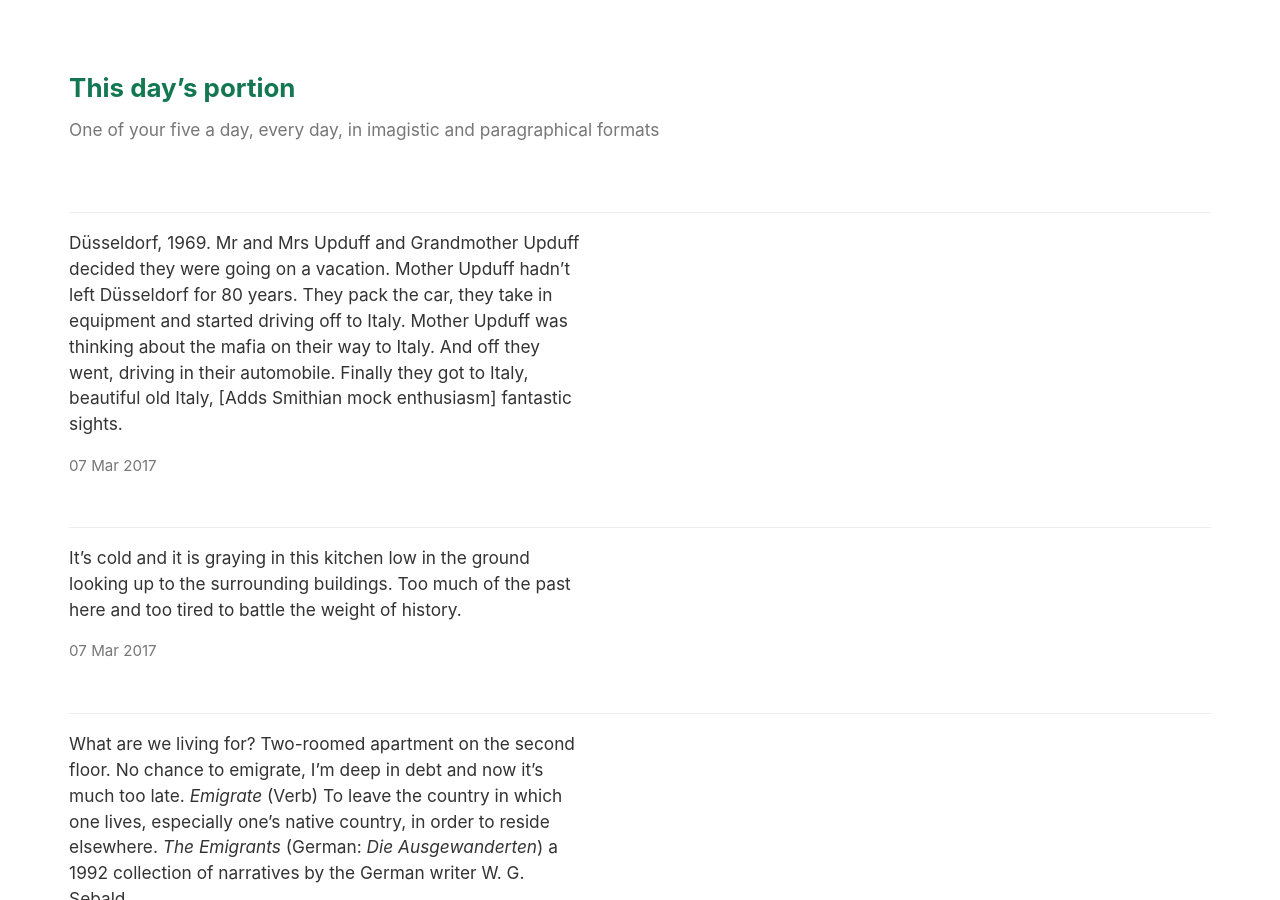
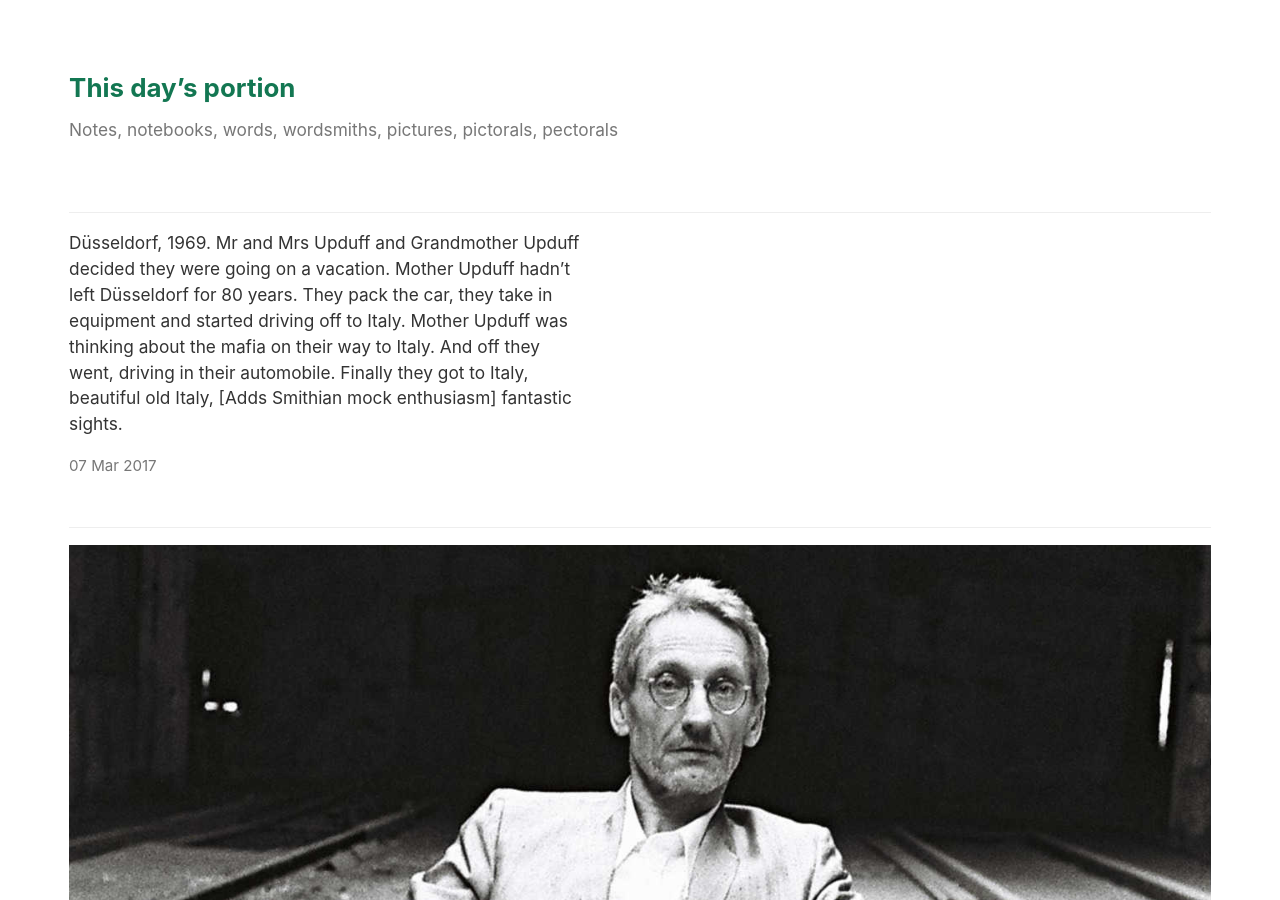
Before and after one commit to leonp/portion, a Jekyll site: the page built from index.html, in a window 1280 px wide and 900 px high. Built offline with Jekyll 4.4.1, drawn with Linux system fonts in a browser that asks for light colours; the list of posts is cut into pages by our own code.

```diff
--- a/404.html
+++ b/404.html
@@ -4,7 +4,4 @@ title: "404: Page not found"
 permalink: 404.html
 ---
 
-<div class="page">
-  <h1 class="page-title">404: Page not found</h1>
-  <p class="lead">Sorry, we've misplaced that URL or it's pointing to something that doesn't exist. <a href="{{ site.baseurl }}/">Head back home</a> to try finding it again.</p>
-</div>
+Ist nicht vorhanden (does not exist, this page).
--- a/_config.yml
+++ b/_config.yml
@@ -3,7 +3,7 @@ permalink: pretty
 
 # Setup
 title: "This day’s portion"
-tagline: One of your five a day, every day, in imagistic and paragraphical formats
+tagline: Notes, notebooks, words, wordsmiths, pictures, pictorals, pectorals
 paginate: 5
 lang: en-gb
 credit: yes
--- a/_layouts/default.html
+++ b/_layouts/default.html
@@ -1,5 +1,9 @@
 {% include header.html %}
+
+<div class="measure c-prose">
 
     {{ content }}
 
+</div>
+
 {% include footer.html %}
```
Also changed, not shown: _posts/2017-03-07-manuel-gottsching.md (added, +6 -0 lines), images/manuel-gottsching.jpeg (added), 1 other file.
